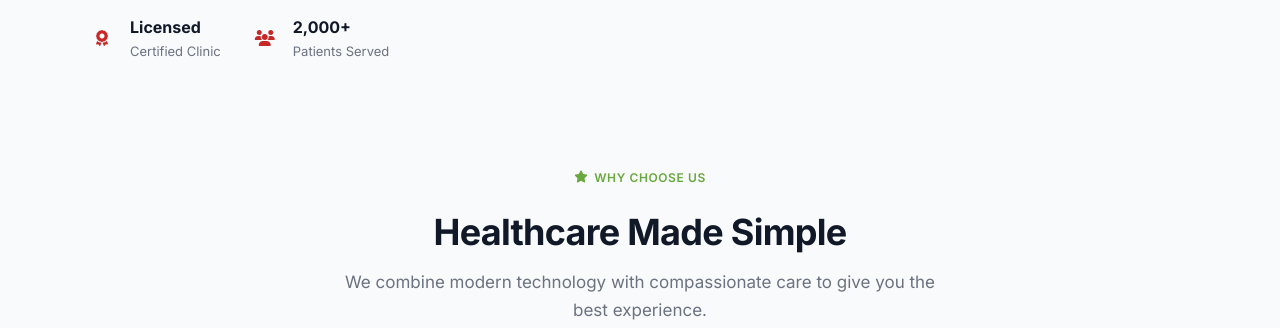
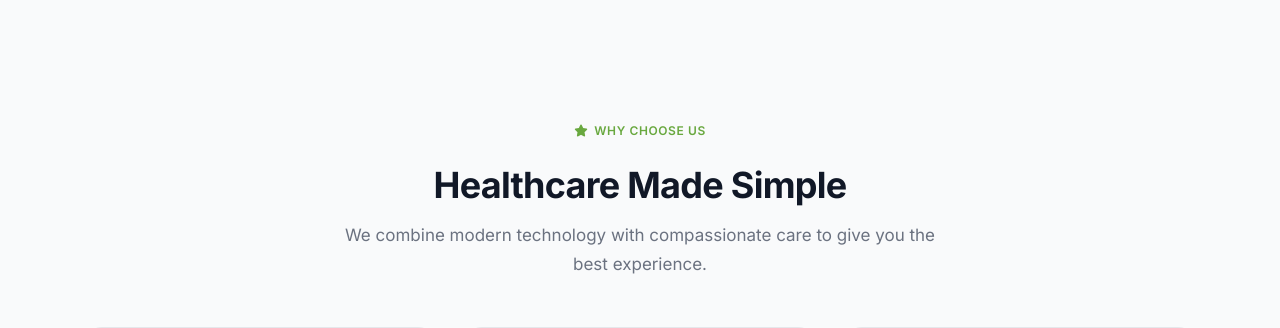
Before and after one commit to Dkyellow/venus-booking-system, a Flask app: page / in a window 1280 px wide. Shown: the part 1265-1593 px from the top of the page. Run offline with Flask 3, Linux system fonts and the light colour scheme; data comes from the database, SQL or seed files in the repository; data that the repository does not hold is empty; some libraries are stand-ins or nearby versions.

Commit message:
feat: Comment out statistics section for a cleaner layout

```diff
--- a/app/templates/main/index.html
+++ b/app/templates/main/index.html
@@ -289,10 +289,10 @@
       <h2 style="font-size:2.25rem;font-weight:800;color:#111827;margin-bottom:20px;letter-spacing:-0.02em;">Trusted Healthcare<br>Since 2014</h2>
       <p style="font-size:1.0625rem;color:#6B7280;line-height:1.8;margin-bottom:16px;">Founded in 2014 by Dr. Knowledge Tsungu, Venus Medical & Dental Centre has grown from a single dental practice into a multidisciplinary healthcare provider. Today, we offer medical, dental, mental health, diagnostic, preventative, and specialist services under one roof in Mount Pleasant, Harare.</p>
       <p style="font-size:1.0625rem;color:#6B7280;line-height:1.8;margin-bottom:28px;">Our team of experienced professionals is committed to delivering compassionate, patient-centred care. We combine modern technology with personalised attention to ensure every patient receives the best possible outcome.</p>
-      <div class="d-flex gap-4 flex-wrap">
+      <!-- <div class="d-flex gap-4 flex-wrap">
         <div class="d-flex align-items-center gap-2"><div style="width:40px;height:40px;border-radius:10px;color:#C62828;display:flex;align-items:center;justify-content:center"><i class="fas fa-award"></i></div><div><div style="font-weight:700;color:#111827">Licensed</div><div style="font-size:0.8125rem;color:#6B7280">Certified Clinic</div></div></div>
         <div class="d-flex align-items-center gap-2"><div style="width:40px;height:40px;border-radius:10px;color:#C62828;display:flex;align-items:center;justify-content:center"><i class="fas fa-users"></i></div><div><div style="font-weight:700;color:#111827">2,000+</div><div style="font-size:0.8125rem;color:#6B7280">Patients Served</div></div></div>
-      </div>
+      </div> -->
     </div>
     <div class="col-lg-6">
       <div style="border-radius:24px;overflow:hidden;min-height:380px;position:relative">
```
